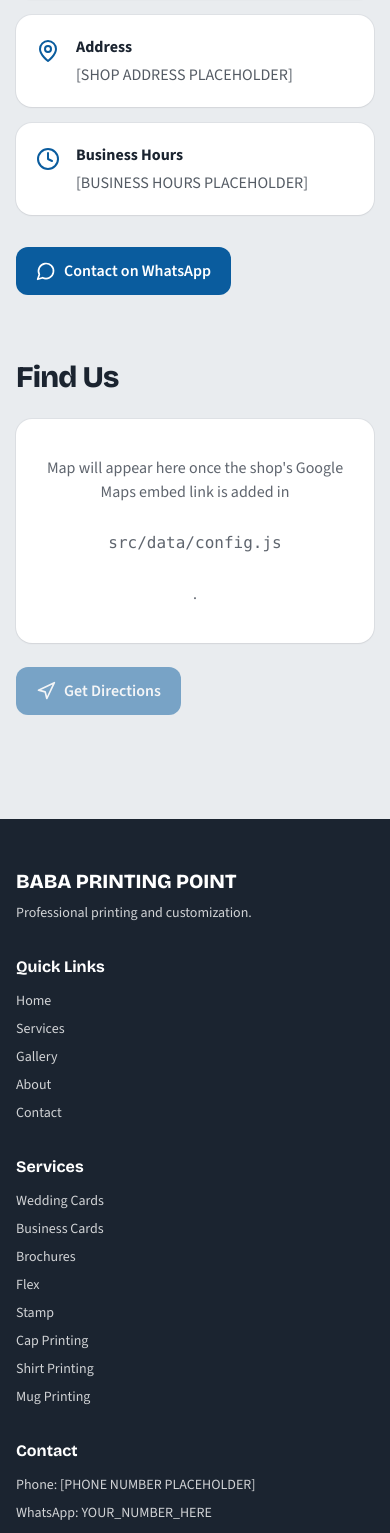
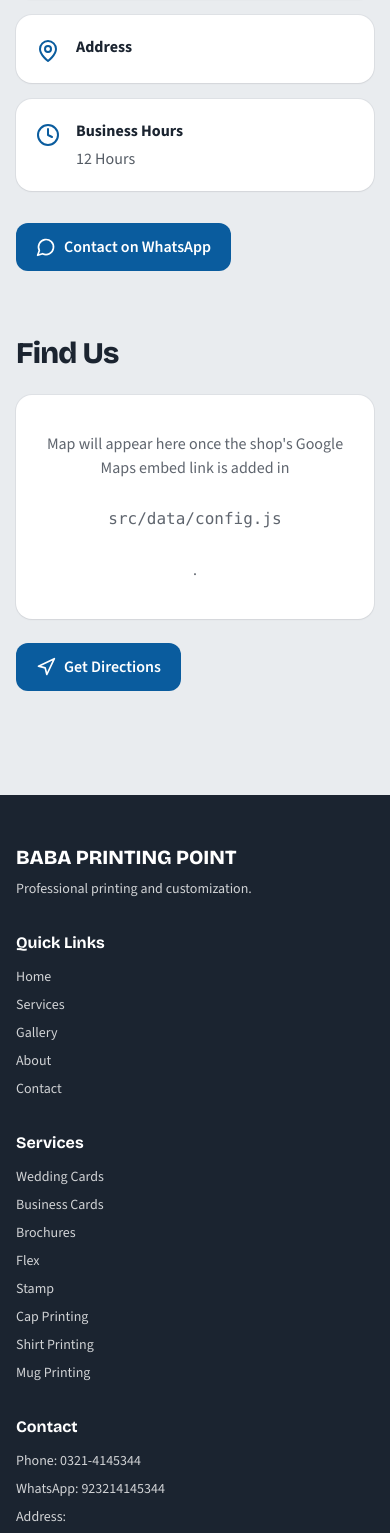
Before and after one commit to m-zohab/Baba-Printing-Point, a React (Vite) app: page / in a window 390 px wide. Shown: the part 8575-10108 px from the top of the page. Built offline with nearby package versions, Linux system fonts and the light colour scheme.

Commit message:
Update business details in config.js
Updated business details including phone number, WhatsApp number, address, business hours, and Google Maps URL.

```diff
--- a/src/data/config.js
+++ b/src/data/config.js
@@ -1,9 +1,10 @@
 // ===== EDIT YOUR BUSINESS DETAILS HERE =====
 export const BUSINESS_NAME = 'BABA PRINTING POINT'
-export const PHONE_NUMBER = '[PHONE NUMBER PLACEHOLDER]'
-export const WHATSAPP_NUMBER = 'YOUR_NUMBER_HERE' // digits only with country code, e.g. 923001234567
-export const ADDRESS = '[SHOP ADDRESS PLACEHOLDER]'
-export const BUSINESS_HOURS = '[BUSINESS HOURS PLACEHOLDER]'
-export const GOOGLE_MAPS_URL = 'YOUR_GOOGLE_MAPS_URL_HERE' // link to open in Google Maps
+export const PHONE_NUMBER = '0321-4145344'
+export const WHATSAPP_NUMBER = '923214145344' // digits only with country code, e.g. 923001234567
+export const ADDRESS = ''
+export const BUSINESS_HOURS = '12 Hours'
+export const GOOGLE_MAPS_URL = 'https://maps.app.goo.gl/pH8bG1chE6h8Najq7' // link to open in Google Maps
 export const GOOGLE_MAPS_EMBED_URL = '' // paste the src from Google Maps > Share > Embed a map
 export const SOCIAL_LINKS = [] // e.g. { label:'Facebook', url:'https://...' }
+//<iframe src="https://www.google.com/maps/embed?pb=!1m17!1m12!1m3!1d3357.8408924643068!2d74.36349807560546!3d31.369079674283533!2m3!1f0!2f0!3f0!3m2!1i1024!2i768!4f13.1!3m2!1m1!2zMzHCsDIyJzA4LjciTiA3NMKwMjEnNTcuOSJF!5e1!3m2!1sen!2s!4v1789808030256!5m2!1sen!2s" width="600" height="450" style="border:0;" allowfullscreen="" loading="lazy" referrerpolicy="strict-origin-when-cross-origin"></iframe>
```
